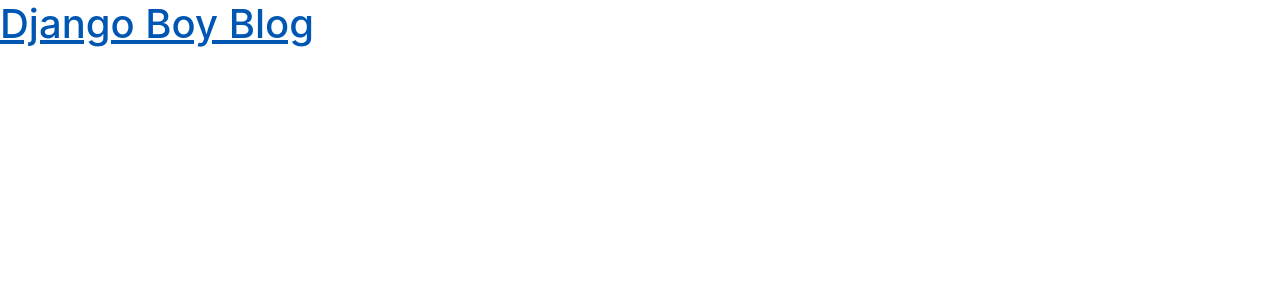
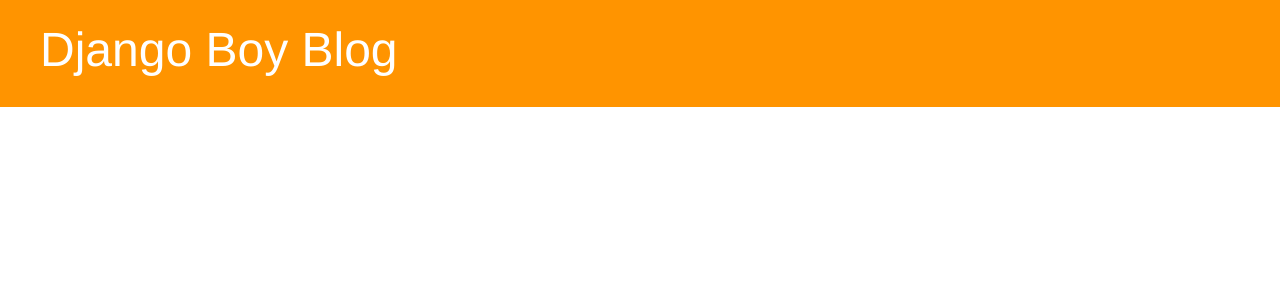
Before and after one commit to JorgeDDW/blog_django, a Django app: page / in a window 1280 px wide. Shown: the top 300 px of the page. Run offline with Django 3.2, Linux system fonts and the light colour scheme; data that the repository does not hold is empty; some libraries are stand-ins or nearby versions.

Commit message:
adding view and tempalteo for details of post and css

```diff
--- /dev/null
+++ b/blogsite/blog/static/css/blog.css
@@ -0,0 +1,51 @@
+
+h1 a {
+    color: #FCA205;
+    font-family: 'Helvetica';
+}
+.page-header {
+    background-color: #ff9400;
+    margin-top: 0;
+    padding: 20px 20px 20px 40px;
+}
+
+.page-header h1, .page-header h1 a, .page-header h1 a:visited, .page-header h1 a:active {
+    color: #ffffff;
+    font-size: 36pt;
+    text-decoration: none;
+}
+
+.content {
+    margin-left: 40px;
+}
+
+h1, h2, h3, h4 {
+    font-family: 'Lobster', cursive;
+}
+
+.date {
+    color: #828282;
+}
+
+.save {
+    float: right;
+}
+
+.post-form textarea, .post-form input {
+    width: 100%;
+}
+
+.top-menu, .top-menu:hover, .top-menu:visited {
+    color: #ffffff;
+    float: right;
+    font-size: 26pt;
+    margin-right: 20px;
+}
+
+.post {
+    margin-bottom: 70px;
+}
+
+.post h1 a, .post h1 a:visited {
+    color: #000000;
+}
--- /dev/null
+++ b/blogsite/blog/templates/blog/base.html
@@ -0,0 +1,27 @@
+{% load staticfiles %}
+<!DOCTYPE html>
+<html>
+<head>
+    <link rel="stylesheet" href="https://stackpath.bootstrapcdn.com/bootstrap/4.1.1/css/bootstrap.min.css" integrity="sha384-WskhaSGFgHYWDcbwN70/dfYBj47jz9qbsMId/iRN3ewGhXQFZCSftd1LZCfmhktB" crossorigin="anonymous">
+	<link rel="stylesheet" href="{% static 'css/blog.css' %}">
+	<link href="//fonts.googleapis.com/css?family=Lobster&subset=latin,latin-ext" rel="stylesheet" type="text/css">
+
+
+</head>
+<body>
+<div class="page-header">
+    <h1><a href="/">Django Boy Blog</a></h1>
+</div>
+<div class="content container">
+	<div class="row">
+		<div class=".col-md-8">
+			{% block content %}
+            {% endblock %}
+		</div>
+	</div>
+</div>
+
+</body>
+
+    <script src="https://stackpath.bootstrapcdn.com/bootstrap/4.1.1/js/bootstrap.min.js" integrity="sha384-smHYKdLADwkXOn1EmN1qk/HfnUcbVRZyYmZ4qpPea6sjB/pTJ0euyQp0Mk8ck+5T" crossorigin="anonymous"></script>
+</html>
--- a/blogsite/blog/templates/blog/post_list.html
+++ b/blogsite/blog/templates/blog/post_list.html
@@ -1,16 +1,11 @@
-<head>
-    <link rel="stylesheet" href="https://stackpath.bootstrapcdn.com/bootstrap/4.1.1/css/bootstrap.min.css" integrity="sha384-WskhaSGFgHYWDcbwN70/dfYBj47jz9qbsMId/iRN3ewGhXQFZCSftd1LZCfmhktB" crossorigin="anonymous">
-    <script src="https://stackpath.bootstrapcdn.com/bootstrap/4.1.1/js/bootstrap.min.js" integrity="sha384-smHYKdLADwkXOn1EmN1qk/HfnUcbVRZyYmZ4qpPea6sjB/pTJ0euyQp0Mk8ck+5T" crossorigin="anonymous"></script>
+{% extends 'blog/base.html' %}
 
-</head>
-<div>
-    <h1><a href="/">Django Boy Blog</a></h1>
-</div>
-
-{% for post in posts %}
-    <div>
-        <p>published: {{ post.published_date }}</p>
-        <h1><a href="">{{ post.title }}</a></h1>
-        <p>{{ post.text|linebreaksbr }}</p>
-    </div>
-{% endfor %}
+{% block content %}
+	{% for post in posts %}
+	    <div class="post">
+	        <p>published: {{ post.published_date }}</p>
+	        <h1><a href="{% url 'post_detail' pk=post.pk %}">{{ post.title }}</a></h1>
+	        <p>{{ post.text|linebreaksbr }}</p>
+	    </div>
+	{% endfor %}
+{% endblock %}
--- a/blogsite/blog/urls.py
+++ b/blogsite/blog/urls.py
@@ -4,4 +4,5 @@
 
 urlpatterns = [
         url(r'^$', views.post_list, name='post_list'),
+        url(r'^post/(?P<pk>\d+)/$', views.post_detail, name="post_detail"),
 ]
--- a/blogsite/blog/views.py
+++ b/blogsite/blog/views.py
@@ -1,8 +1,13 @@
 from django.shortcuts import render
 from .models import Post
 from django.utils import timezone
+from django.shortcuts import get_object_or_404
 
 
 def post_list(request):
     posts = Post.objects.filter(published_date__lte=timezone.now()).order_by('published_date')
     return render(request, 'blog/post_list.html',{'posts':posts})
+
+def post_detail(request, pk):
+	post = Post.objects.get(pk=pk)
+	return render(request, 'blog/post_details.html', {'post':post})
--- a/blogsite/blogsite/settings.py
+++ b/blogsite/blogsite/settings.py
@@ -121,3 +121,6 @@
 # https://docs.djangoproject.com/en/1.11/howto/static-files/
 
 STATIC_URL = '/static/'
+STATICFILES_DIRS = [
+    os.path.join(BASE_DIR, "static"),
+]
```
Also changed, not shown: blogsite/blog/templates/blog/post_details.html (added, +12 -0 lines).
